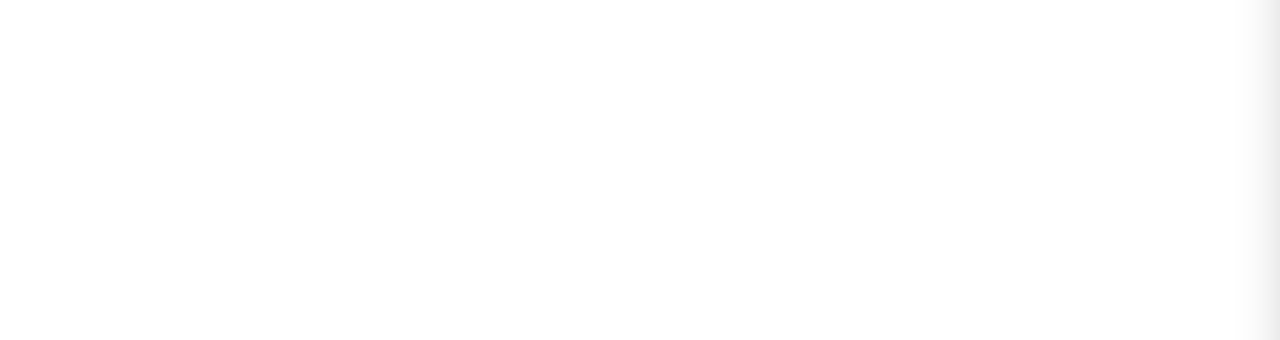
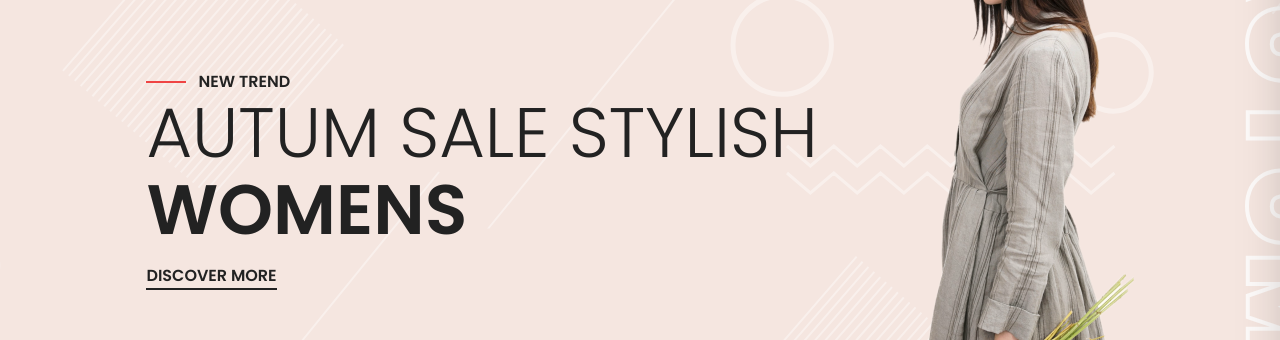
Before and after one commit to robcorreia/react-tailwind-ecommerce-web, a React (Create React App) app: page / in a window 1280 px wide. Shown: the part 220-560 px from the top of the page. Built offline with nearby package versions, Linux system fonts and the light colour scheme; no server answers.

Commit message:
feat: add Hero

```diff
--- a/src/components/Hero.js
+++ b/src/components/Hero.js
@@ -1,7 +1,33 @@
 import React from 'react';
 
+import WomanImg from '../img/woman_hero.png'
+import { Link } from 'react-router-dom';
+
 const Hero = () => {
-  return <div>Hero</div>;
+  return (
+    <section className='h-[800px] bg-hero bg-no-repeat bg-center bg-cover py-20'>
+      <div className="container mx-auto flex justify-around h-full">
+
+        <div className='flex flex-col justify-center'>
+          <div className='font-semibold flex items-center uppercase'>
+            <div className='w-10 h-[2px] bg-red-500 mr-3'></div>New Trend
+          </div>
+          <h1 className='text-[70px] leading-[1.1] font-light mb-4'>AUTUM SALE STYLISH <br />
+            <span className='font-semibold'>WOMENS</span>
+          </h1>
+          <Link to={'/'} className='self-start uppercase font-semibold border-b-2  border-primary'>
+            Discover more
+          </Link>
+        </div>
+
+        <div>
+          <div className='hidden lg:block'>
+            <img src={WomanImg} alt='' />
+          </div>
+        </div>
+      </div>
+    </section>
+  )
 };
 
 export default Hero;
--- a/src/components/Sidebar.js
+++ b/src/components/Sidebar.js
@@ -40,6 +40,15 @@ const Sidebar = () => {
             <FiTrash2 />
           </div>
         </div>
+
+        <Link to={'/'} className='bg-gray-200 p-4 flex justify-center items-center text-primary w-full font-medium'>
+          View cart
+        </Link>
+
+        <Link to={'/'} className='bg-primary p-4 flex justify-center items-center text-white w-full font-medium'>
+          Checkout
+        </Link>
+
       </div>
     </div>
   )
--- a/src/contexts/CartContext.js
+++ b/src/contexts/CartContext.js
@@ -17,7 +17,7 @@ const CartProvider = ({ children }) => {
     }, 0);
 
     setTotal(total)
-  })
+  }, [cart])
 
   // update itemAmoumnt
   useEffect(() => {
--- a/src/pages/Home.js
+++ b/src/pages/Home.js
@@ -2,6 +2,7 @@ import React, { useContext } from 'react';
 
 import { ProductContext } from '../contexts/ProductContext'
 import Product from '../components/Product';
+import Hero from '../components/Hero';
 
 const Home = () => {
   const { products } = useContext(ProductContext)
@@ -12,6 +13,8 @@ const Home = () => {
   })
 
   return (
+    <div>
+      <Hero />
       <section className='py-16'>
         <div className='container mx-auto'>
           <div className='grid grid-cols-1 md:grid-cols-2 lg:grid-cols-4 xl:grid-cols-5 gap-[30px] max-w-sm mx-auto md:max-w-none md:mx-0'>
@@ -23,6 +26,7 @@ const Home = () => {
           </div>
         </div>
       </section>
+    </div>
   )
 };
 
```
Lines whose indentation alone changed are shown as unchanged.
